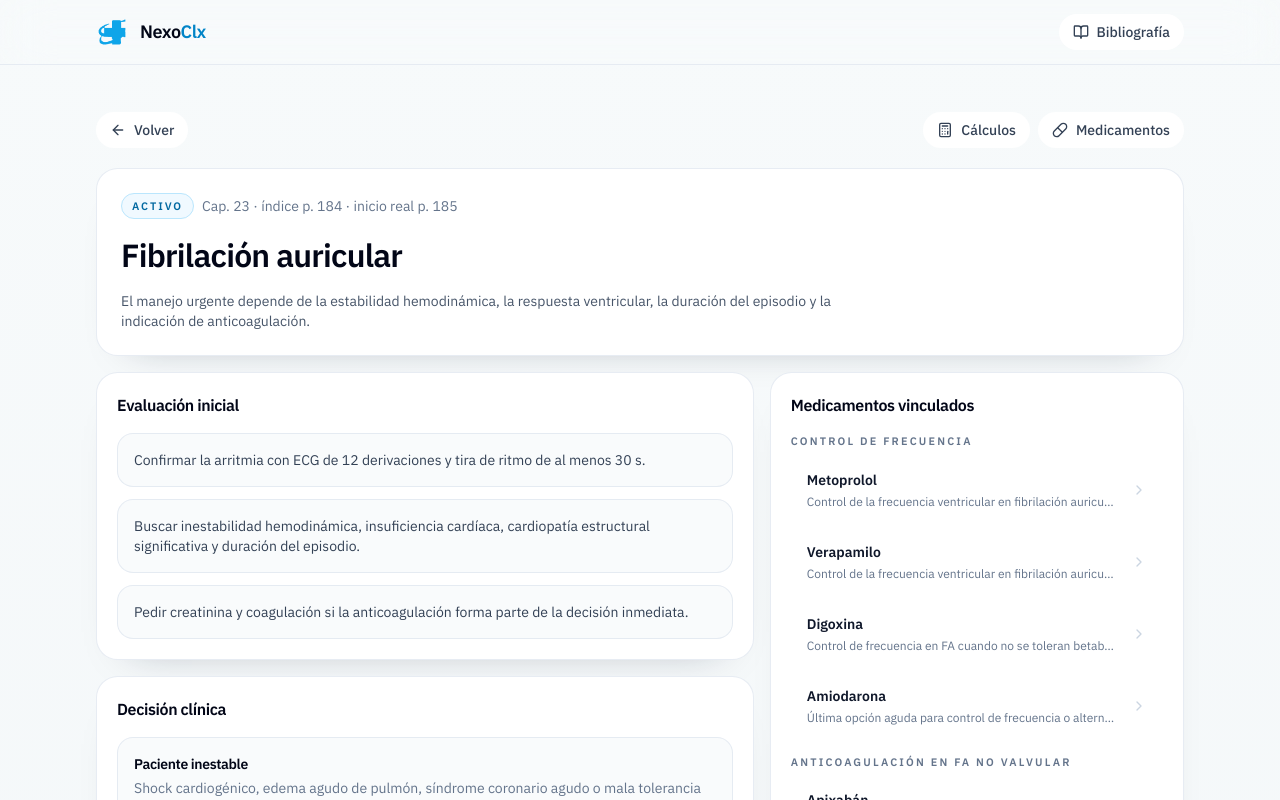
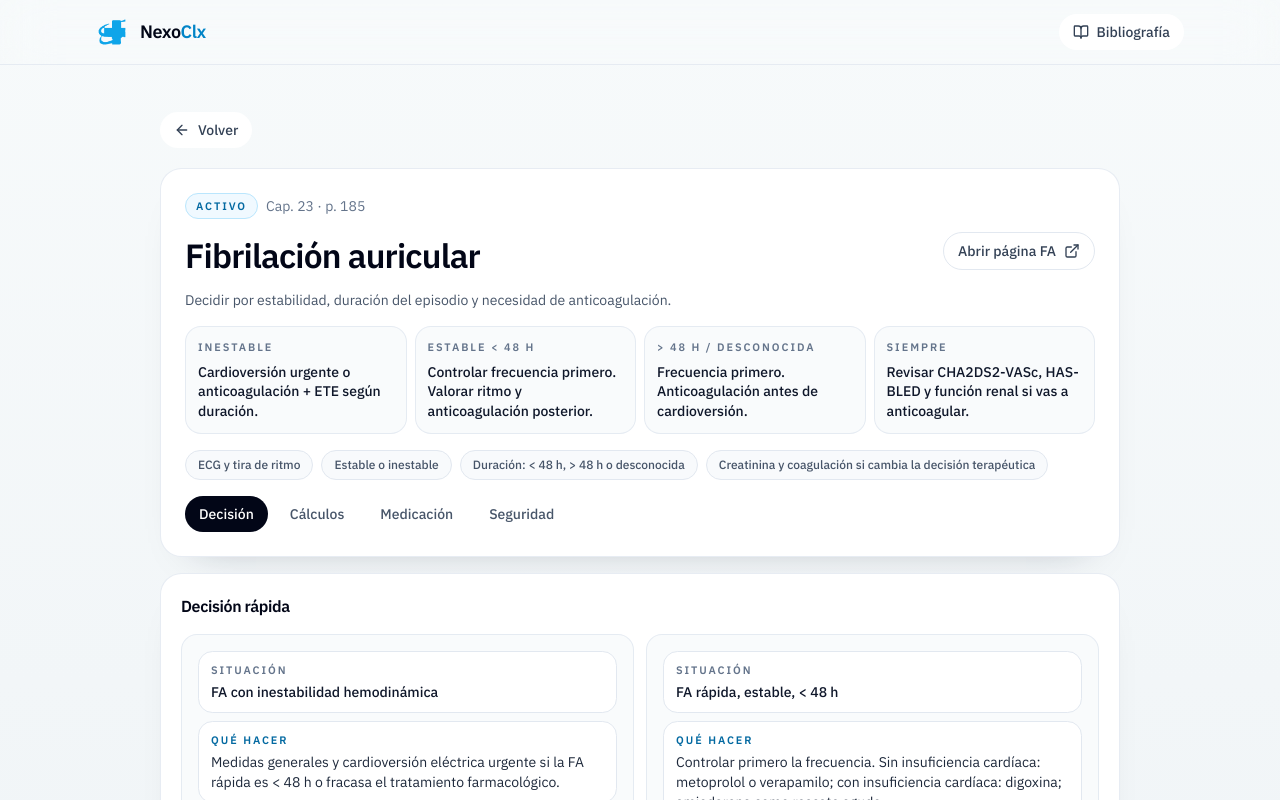
Before and after one commit to olsanju-hub/NexoClx, a React (Vite) app: page / in a window 1280 px wide. Both pictures are taken after a click on the button "Abrir protocolo". Shown: the top 800 px of the page. Built offline with nearby package versions, Linux system fonts and the light colour scheme.

Commit message:
Compact atrial fibrillation protocol flow

```diff
--- a/src/App.jsx
+++ b/src/App.jsx
@@ -79,6 +79,23 @@ const compactMedicationPreview = medicationGroups.map((group) => ({
 }));
 
 const formatReference = (item) => `${item.chapter} · p. ${item.verifiedPage}`;
+const compactSentence = (value) => value.split('. ')[0]?.trim() ?? value;
+
+const getCalculatorResult = (calculatorId, values) => {
+  if (calculatorId === 'cha2ds2-vasc') {
+    return calculateCha2ds2Vasc(values);
+  }
+
+  if (calculatorId === 'has-bled') {
+    return calculateHasBled(values);
+  }
+
+  if (calculatorId === 'cockcroft-gault') {
+    return calculateCockcroftGault(values);
+  }
+
+  return null;
+};
 
 const openPdf = (href) => {
   window.open(href, '_blank', 'noopener,noreferrer');
@@ -163,6 +180,85 @@ const DetailPanel = ({ title, children }) => (
     <SectionTitle title={title} />
     {children}
   </section>
+);
+
+const ProtocolSectionButton = ({ label, active, onClick }) => (
+  <button
+    type="button"
+    onClick={onClick}
+    className={`rounded-full px-3.5 py-2 text-sm font-medium transition-colors ${
+      active
+        ? 'bg-slate-950 text-white'
+        : 'border border-slate-200 bg-white text-slate-600 hover:border-slate-300 hover:text-slate-950'
+    }`}
+  >
+    {label}
+  </button>
+);
+
+const QuickSummaryCard = ({ title, action }) => (
+  <div className={`${mutedSurfaceClass} p-3`}>
+    <p className="text-[0.68rem] font-semibold uppercase tracking-[0.18em] text-slate-500">{title}</p>
+    <p className="mt-2 text-sm font-medium leading-snug text-slate-900">{action}</p>
+  </div>
+);
+
+const DecisionCard = ({ card }) => (
+  <section className={`${mutedSurfaceClass} p-4`}>
+    <div className="rounded-[0.9rem] border border-slate-200 bg-white px-3 py-2.5">
+      <p className="text-[0.68rem] font-semibold uppercase tracking-[0.18em] text-slate-500">Situación</p>
+      <p className="mt-1 text-sm font-medium text-slate-900">{card.situation}</p>
+    </div>
+    <div className="mt-2 rounded-[0.9rem] border border-slate-200 bg-white px-3 py-2.5">
+      <p className="text-[0.68rem] font-semibold uppercase tracking-[0.18em] text-sky-700">Qué hacer</p>
+      <p className="mt-1 text-sm text-slate-800">{card.action}</p>
+    </div>
+    <div className="mt-2 rounded-[0.9rem] border border-slate-200 bg-white px-3 py-2.5">
+      <p className="text-[0.68rem] font-semibold uppercase tracking-[0.18em] text-slate-500">Matiz</p>
+      <p className="mt-1 text-sm text-slate-700">{card.nuance}</p>
+    </div>
+  </section>
+);
+
+const MedicationQuickRow = ({ medication, onOpen }) => (
+  <button
+    type="button"
+    onClick={onOpen}
+    className="group flex w-full items-center justify-between gap-3 rounded-[1rem] border border-slate-200 bg-white px-4 py-3 text-left transition-colors hover:border-slate-300 hover:bg-slate-50"
+  >
+    <div className="min-w-0">
+      <div className="flex flex-wrap items-center gap-2">
+        <p className="text-sm font-semibold text-slate-900">{medication.name}</p>
+        <span className="text-[0.68rem] font-semibold uppercase tracking-[0.18em] text-slate-400">
+          {medication.family}
+        </span>
+      </div>
+      <p className="mt-1 text-xs text-slate-600">{compactSentence(medication.indication)}</p>
+      <p className="mt-1 text-xs text-slate-500">{compactSentence(medication.dose)}</p>
+    </div>
+    <ChevronRight className="h-4 w-4 shrink-0 text-slate-300 transition-transform group-hover:translate-x-0.5" />
+  </button>
+);
+
+const CalculatorQuickRow = ({ calculator, result, isOpen, onToggle, onOpenDetail }) => (
+  <div className={`${mutedSurfaceClass} p-3`}>
+    <div className="flex flex-wrap items-start justify-between gap-3">
+      <div className="min-w-0 flex-1">
+        <p className="text-sm font-semibold text-slate-900">{calculator.title}</p>
+        <p className="mt-1 text-xs text-slate-500">
+          {result ? `${result.value} ${result.unit} · ${result.interpretation}` : calculator.summary}
+        </p>
+      </div>
+      <div className="flex flex-wrap gap-2">
+        <button type="button" onClick={onToggle} className={subtleButtonClass}>
+          {isOpen ? 'Cerrar' : 'Rápido'}
+        </button>
+        <button type="button" onClick={onOpenDetail} className={subtleButtonClass}>
+          Abrir
+        </button>
+      </div>
+    </div>
+  </div>
 );
 
 const BibliographyBlock = ({ entries }) => (
@@ -294,16 +390,7 @@ const CalculatorResult = ({ result }) =>
 const CalculatorPanel = ({ calculatorId, values, onChange, onOpenDetail, compact = false }) => {
   const calculator = getCalculator(calculatorId);
   const wrapperClass = compact ? `${mutedSurfaceClass} p-4` : `${surfaceClass} p-5`;
-
-  let result = null;
-
-  if (calculatorId === 'cha2ds2-vasc') {
-    result = calculateCha2ds2Vasc(values);
-  } else if (calculatorId === 'has-bled') {
-    result = calculateHasBled(values);
-  } else if (calculatorId === 'cockcroft-gault') {
-    result = calculateCockcroftGault(values);
-  }
+  const result = getCalculatorResult(calculatorId, values);
 
   return (
     <section className={wrapperClass}>
@@ -688,95 +775,130 @@ const AuditView = ({ module, onBack }) => (
 
 const ProtocolView = ({
   protocol,
+  initialSection = 'decision',
   calculatorInputs,
   onCalculatorChange,
   onCalculatorOpen,
   onMedicationOpen,
-  onCalculationsOpen,
-  onMedicationsOpen,
   onBack,
-}) => (
-  <div className="mx-auto max-w-6xl px-5 pb-16 pt-28 sm:px-8">
-    <BackBar
-      label="Volver"
-      onClick={onBack}
-      actions={
-        <div className="flex flex-wrap gap-2">
-          <button type="button" onClick={onCalculationsOpen} className={subtleButtonClass}>
-            <Calculator className="h-4 w-4" />
-            Cálculos
-          </button>
-          <button type="button" onClick={onMedicationsOpen} className={subtleButtonClass}>
-            <Pill className="h-4 w-4" />
-            Medicamentos
-          </button>
-        </div>
-      }
-    />
+}) => {
+  const [activeSection, setActiveSection] = useState(initialSection);
+  const [openMiniCalculator, setOpenMiniCalculator] = useState(null);
+  const sourceEntry = protocol.bibliography[0];
 
-    <section className={`${surfaceClass} p-6`}>
+  return (
+    <div className="mx-auto max-w-5xl px-5 pb-16 pt-28 sm:px-8">
+      <BackBar label="Volver" onClick={onBack} />
+
+      <section className={`${surfaceClass} p-5 sm:p-6`}>
+        <div className="flex flex-wrap items-center justify-between gap-3">
+          <div className="min-w-0">
             <div className="flex flex-wrap items-center gap-2">
               <StatusBadge tone="active">Activo</StatusBadge>
               <span className="text-sm text-slate-500">
-          {protocol.chapter} · índice p. {protocol.indexPage} · inicio real p. {protocol.verifiedPage}
+                {protocol.chapter} · p. {protocol.verifiedPage}
               </span>
             </div>
-      <h1 className="mt-3 text-[2rem] font-semibold tracking-tight text-slate-950">{protocol.title}</h1>
-      <p className="mt-3 max-w-3xl text-sm text-slate-600">{protocol.summary}</p>
+            <h1 className="mt-3 text-[1.85rem] font-semibold tracking-tight text-slate-950 sm:text-[2.1rem]">
+              {protocol.title}
+            </h1>
+            <p className="mt-2 text-sm text-slate-600">{protocol.summary}</p>
+          </div>
+
+          {sourceEntry?.href ? (
+            <a href={sourceEntry.href} target="_blank" rel="noreferrer" className={subtleButtonClass}>
+              Abrir página FA
+              <ExternalLink className="h-4 w-4" />
+            </a>
+          ) : null}
+        </div>
+
+        <div className="mt-4 grid gap-2 sm:grid-cols-2 xl:grid-cols-4">
+          {protocol.quickSummary.map((item) => (
+            <QuickSummaryCard key={item.id} title={item.title} action={item.action} />
+          ))}
+        </div>
+
+        <div className="mt-4 flex flex-wrap gap-2">
+          {protocol.quickChecks.map((item) => (
+            <span
+              key={item}
+              className="rounded-full border border-slate-200 bg-slate-50 px-3 py-1.5 text-xs font-medium text-slate-600"
+            >
+              {item}
+            </span>
+          ))}
+        </div>
+
+        <div className="mt-4 flex flex-wrap gap-2">
+          <ProtocolSectionButton
+            label="Decisión"
+            active={activeSection === 'decision'}
+            onClick={() => setActiveSection('decision')}
+          />
+          <ProtocolSectionButton
+            label="Cálculos"
+            active={activeSection === 'calculos'}
+            onClick={() => setActiveSection('calculos')}
+          />
+          <ProtocolSectionButton
+            label="Medicación"
+            active={activeSection === 'medicacion'}
+            onClick={() => setActiveSection('medicacion')}
+          />
+          <ProtocolSectionButton
+            label="Seguridad"
+            active={activeSection === 'seguridad'}
+            onClick={() => setActiveSection('seguridad')}
+          />
+        </div>
       </section>
 
-    <div className="mt-4 grid gap-4 xl:grid-cols-[minmax(0,1.35fr)_minmax(0,0.85fr)]">
-      <div className="space-y-4">
-        <DetailPanel title="Evaluación inicial">
-          <div className="space-y-3">
-            {protocol.overview.map((item) => (
-              <div key={item} className={`${mutedSurfaceClass} p-4 text-sm text-slate-700`}>
-                {item}
-              </div>
+      <div className="mt-4">
+        {activeSection === 'decision' ? (
+          <DetailPanel title="Decisión rápida">
+            <div className="grid gap-3 lg:grid-cols-2">
+              {protocol.decisionCards.map((card) => (
+                <DecisionCard key={card.id} card={card} />
               ))}
             </div>
           </DetailPanel>
+        ) : null}
 
-        <DetailPanel title="Decisión clínica">
-          <div className="space-y-3">
-            {protocol.flow.map((step) => (
-              <section key={step.id} className={`${mutedSurfaceClass} p-4`}>
-                <div className="flex items-start justify-between gap-3">
-                  <div>
-                    <h3 className="text-sm font-semibold tracking-tight text-slate-950">{step.title}</h3>
-                    <p className="mt-1 text-sm text-slate-500">{step.description}</p>
-                  </div>
-                </div>
-                <div className="mt-3 space-y-2">
-                  {step.actions.map((action) => (
-                    <div key={action} className="rounded-[0.9rem] border border-slate-200 bg-white px-3 py-2.5 text-sm text-slate-700">
-                      {action}
-                    </div>
-                  ))}
-                </div>
-              </section>
-            ))}
-          </div>
-        </DetailPanel>
-
+        {activeSection === 'calculos' ? (
           <DetailPanel title="Cálculos del protocolo">
             <div className="space-y-3">
-            {protocol.calculatorIds.map((calculatorId) => (
+              {protocol.calculatorIds.map((calculatorId) => {
+                const calculator = getCalculator(calculatorId);
+                const result = getCalculatorResult(calculatorId, calculatorInputs[calculatorId]);
+                const isOpen = openMiniCalculator === calculatorId;
+
+                return (
+                  <div key={calculatorId} className="space-y-2">
+                    <CalculatorQuickRow
+                      calculator={calculator}
+                      result={result}
+                      isOpen={isOpen}
+                      onToggle={() => setOpenMiniCalculator((current) => (current === calculatorId ? null : calculatorId))}
+                      onOpenDetail={() => onCalculatorOpen(calculatorId, 'calculos')}
+                    />
+                    {isOpen ? (
                       <CalculatorPanel
-                key={calculatorId}
                         calculatorId={calculatorId}
                         values={calculatorInputs[calculatorId]}
                         onChange={(field, value) => onCalculatorChange(calculatorId, field, value)}
-                onOpenDetail={() => onCalculatorOpen(calculatorId)}
                         compact
                       />
-            ))}
+                    ) : null}
+                  </div>
+                );
+              })}
             </div>
           </DetailPanel>
-      </div>
+        ) : null}
 
-      <div className="space-y-4">
-        <DetailPanel title="Medicamentos vinculados">
+        {activeSection === 'medicacion' ? (
+          <DetailPanel title="Medicación útil en FA">
             <div className="space-y-4">
               {protocol.medicationGroups.map((group) => (
                 <div key={group.title}>
@@ -787,11 +909,10 @@ const ProtocolView = ({
                     {group.medicationIds.map((medicationId) => {
                       const medication = getMedication(medicationId);
                       return (
-                      <SurfaceLinkRow
+                        <MedicationQuickRow
                           key={medication.id}
-                        title={medication.name}
-                        meta={medication.indication}
-                        onClick={() => onMedicationOpen(medication.id)}
+                          medication={medication}
+                          onOpen={() => onMedicationOpen(medication.id, 'medicacion')}
                         />
                       );
                     })}
@@ -800,24 +921,34 @@ const ProtocolView = ({
               ))}
             </div>
           </DetailPanel>
+        ) : null}
 
-        <DetailPanel title="Puntos de seguridad">
+        {activeSection === 'seguridad' ? (
+          <DetailPanel title="Puntos críticos">
             <div className="space-y-2">
               {protocol.warnings.map((warning) => (
                 <div key={warning} className={`${mutedSurfaceClass} p-4 text-sm text-slate-700`}>
                   {warning}
                 </div>
               ))}
+              {sourceEntry?.href ? (
+                <a
+                  href={sourceEntry.href}
+                  target="_blank"
+                  rel="noreferrer"
+                  className="flex items-center justify-between gap-3 rounded-[1rem] border border-slate-200 bg-white px-4 py-3 text-sm font-medium text-slate-700 transition-colors hover:border-slate-300 hover:text-slate-950"
+                >
+                  <span>Ver fuente FA</span>
+                  <ExternalLink className="h-4 w-4 shrink-0 text-slate-300" />
+                </a>
+              ) : null}
             </div>
           </DetailPanel>
-      </div>
-    </div>
-
-    <div className="mt-4">
-      <BibliographyBlock entries={protocol.bibliography} />
+        ) : null}
       </div>
     </div>
   );
+};
 
 const CalculationsView = ({ onBack, onCalculatorOpen }) => (
   <div className="mx-auto max-w-6xl px-5 pb-16 pt-28 sm:px-8">
@@ -1059,7 +1190,7 @@ const App = () => {
       navigate({
         view: 'calculator',
         calculatorId: target.id,
-        returnTo: { view: 'protocol', protocolId: 'fibrilacion-auricular' },
+        returnTo: { view: 'protocol', protocolId: 'fibrilacion-auricular', section: 'calculos' },
       });
       return;
     }
@@ -1068,7 +1199,7 @@ const App = () => {
       navigate({
         view: 'medication',
         medicationId: target.id,
-        returnTo: { view: 'protocol', protocolId: 'fibrilacion-auricular' },
+        returnTo: { view: 'protocol', protocolId: 'fibrilacion-auricular', section: 'medicacion' },
       });
     }
   };
@@ -1103,18 +1234,25 @@ const App = () => {
       return (
         <ProtocolView
           protocol={protocol}
+          initialSection={route.section ?? 'decision'}
           calculatorInputs={calculatorInputs}
           onCalculatorChange={(calculatorId, field, value) =>
             updateNestedState(setCalculatorInputs, calculatorId, field, value)
           }
-          onCalculatorOpen={(calculatorId) =>
-            openCalculator(calculatorId, { view: 'protocol', protocolId: 'fibrilacion-auricular' })
+          onCalculatorOpen={(calculatorId, section) =>
+            openCalculator(calculatorId, {
+              view: 'protocol',
+              protocolId: 'fibrilacion-auricular',
+              section: section ?? 'calculos',
+            })
           }
-          onMedicationOpen={(medicationId) =>
-            openMedication(medicationId, { view: 'protocol', protocolId: 'fibrilacion-auricular' })
+          onMedicationOpen={(medicationId, section) =>
+            openMedication(medicationId, {
+              view: 'protocol',
+              protocolId: 'fibrilacion-auricular',
+              section: section ?? 'medicacion',
+            })
           }
-          onCalculationsOpen={() => openCalculations({ view: 'protocol', protocolId: 'fibrilacion-auricular' })}
-          onMedicationsOpen={() => openMedications({ view: 'protocol', protocolId: 'fibrilacion-auricular' })}
           onBack={() => navigate({ view: 'home' })}
         />
       );
--- a/src/data/protocols.js
+++ b/src/data/protocols.js
@@ -21,64 +21,66 @@ export const protocolCatalog = {
     verifiedPage: 185,
     pdfPage: 210,
     status: 'implementado',
-    summary:
-      'El manejo urgente depende de la estabilidad hemodinámica, la respuesta ventricular, la duración del episodio y la indicación de anticoagulación.',
-    overview: [
-      'Confirmar la arritmia con ECG de 12 derivaciones y tira de ritmo de al menos 30 s.',
-      'Buscar inestabilidad hemodinámica, insuficiencia cardíaca, cardiopatía estructural significativa y duración del episodio.',
-      'Pedir creatinina y coagulación si la anticoagulación forma parte de la decisión inmediata.',
+    summary: 'Decidir por estabilidad, duración del episodio y necesidad de anticoagulación.',
+    quickChecks: [
+      'ECG y tira de ritmo',
+      'Estable o inestable',
+      'Duración: < 48 h, > 48 h o desconocida',
+      'Creatinina y coagulación si cambia la decisión terapéutica',
     ],
-    flow: [
+    quickSummary: [
       {
         id: 'inestable',
-        title: 'Paciente inestable',
-        description:
-          'Shock cardiogénico, edema agudo de pulmón, síndrome coronario agudo o mala tolerancia grave.',
-        actions: [
-          'Aplicar medidas generales: vía venosa, oxígeno si SpO2 < 90 %, monitorización continua y presión arterial seriada.',
-          'Si la FA rápida dura menos de 48 h y no se consigue el objetivo con fármacos, realizar cardioversión eléctrica urgente.',
-          'Si la duración es mayor de 48 h o desconocida, iniciar anticoagulación terapéutica y valorar ecocardiografía transesofágica antes de cardioversión.',
-        ],
+        title: 'Inestable',
+        action: 'Cardioversión urgente o anticoagulación + ETE según duración.',
       },
       {
-        id: 'rapida-menor-48',
-        title: 'FA rápida < 48 h y estable',
-        description:
-          'La prioridad es controlar frecuencia antes de decidir el control del ritmo.',
-        actions: [
-          'Sin insuficiencia cardíaca: metoprolol o verapamilo; si no son opción, digoxina; amiodarona como última opción aguda.',
-          'Con insuficiencia cardíaca: digoxina; si no basta o no es viable, valorar amiodarona.',
-          'Tras estabilizar la frecuencia, decidir cardioversión y duración de la anticoagulación según riesgo embólico y duración real del episodio.',
-        ],
+        id: 'lt48',
+        title: 'Estable < 48 h',
+        action: 'Controlar frecuencia primero. Valorar ritmo y anticoagulación posterior.',
       },
       {
-        id: 'rapida-mayor-48',
-        title: 'FA rápida > 48 h o de duración desconocida',
-        description:
-          'Control de frecuencia y estrategia de anticoagulación antes de cardioversión electiva o guiada por eco transesofágica.',
-        actions: [
-          'Controlar la frecuencia con el mismo esquema que en FA rápida < 48 h.',
-          'Si no hay estenosis mitral moderada/grave ni prótesis mecánica, valorar ACOD; si las hay, orientar a AVK.',
-          'Usar CHA2DS2-VASc y HAS-BLED para decidir anticoagulación crónica y el nivel de control posterior.',
-        ],
+        id: 'gt48',
+        title: '> 48 h / desconocida',
+        action: 'Frecuencia primero. Anticoagulación antes de cardioversión.',
       },
       {
-        id: 'lenta-o-normal',
-        title: 'FA lenta o respuesta ventricular 60-100 lat/min',
-        description:
-          'No suele exigir cardioversión urgente salvo síntomas o inestabilidad por otra causa.',
-        actions: [
-          'Si la frecuencia es menor de 40 lat/min o hay pausas > 3 s, manejar como bradiarritmia.',
-          'Si la frecuencia es normal y la clínica no obliga a intervenir, centrar la decisión en anticoagulación y causa desencadenante.',
-          'En FA permanente o aceptada, la prioridad urgente suele ser la frecuencia y el riesgo tromboembólico, no la cardioversión.',
-        ],
+        id: 'always',
+        title: 'Siempre',
+        action: 'Revisar CHA2DS2-VASc, HAS-BLED y función renal si vas a anticoagular.',
+      },
+    ],
+    decisionCards: [
+      {
+        id: 'inestable',
+        situation: 'FA con inestabilidad hemodinámica',
+        action: 'Medidas generales y cardioversión eléctrica urgente si la FA rápida es < 48 h o fracasa el tratamiento farmacológico.',
+        nuance: 'Si dura > 48 h o es desconocida, anticoagulación terapéutica y valorar ecocardiografía transesofágica antes de cardioversión.',
+      },
+      {
+        id: 'lt48',
+        situation: 'FA rápida, estable, < 48 h',
+        action: 'Controlar primero la frecuencia. Sin insuficiencia cardíaca: metoprolol o verapamilo; con insuficiencia cardíaca: digoxina; amiodarona como rescate agudo.',
+        nuance: 'Tras controlar frecuencia, valorar cardioversión y si hace falta anticoagulación de 4 semanas según duración y riesgo.',
+      },
+      {
+        id: 'gt48',
+        situation: 'FA rápida, estable, > 48 h o de duración desconocida',
+        action: 'Control de frecuencia y estrategia anticoagulante antes de cardioversión.',
+        nuance: 'Sin estenosis mitral moderada/grave ni prótesis mecánica, pensar en ACOD; si existen, orientar a AVK.',
+      },
+      {
+        id: 'slow-normal',
+        situation: 'FA lenta o frecuencia 60-100 lat/min',
+        action: 'Si no hay síntomas relevantes, priorizar causa desencadenante y necesidad de anticoagulación.',
+        nuance: 'Si la frecuencia es < 40 lat/min o hay pausas > 3 s, manejar como bradiarritmia.',
       },
     ],
     warnings: [
       'No combinar de entrada betabloqueante con verapamilo o diltiazem.',
-      'La asociación digoxina + verapamilo puede elevar los niveles de digoxina.',
-      'HAS-BLED ≥ 3 no contraindica por sí mismo la anticoagulación; obliga a control más estrecho.',
-      'En FA con estenosis mitral moderada/grave o prótesis valvular mecánica, el capítulo orienta a AVK.',
+      'Digoxina + verapamilo puede elevar niveles de digoxina.',
+      'HAS-BLED ≥ 3 no contraindica por sí mismo anticoagular; obliga a control más estrecho.',
+      'Con estenosis mitral moderada/grave o prótesis mecánica, el capítulo orienta a AVK.',
     ],
     calculatorIds: ['cha2ds2-vasc', 'has-bled', 'cockcroft-gault'],
     medicationGroups: [
--- a/src/index.css
+++ b/src/index.css
@@ -17,6 +17,7 @@
 
   html {
     scroll-behavior: smooth;
+    overflow-x: hidden;
   }
 
   body {
@@ -24,6 +25,7 @@
     min-height: 100vh;
     background: #f3f6f8;
     color: #0f172a;
+    overflow-x: hidden;
   }
 
   body,
@@ -44,6 +46,7 @@
 
   #root {
     min-height: 100vh;
+    overflow-x: hidden;
   }
 
   ::selection {
```
Lines whose indentation alone changed are shown as unchanged.
